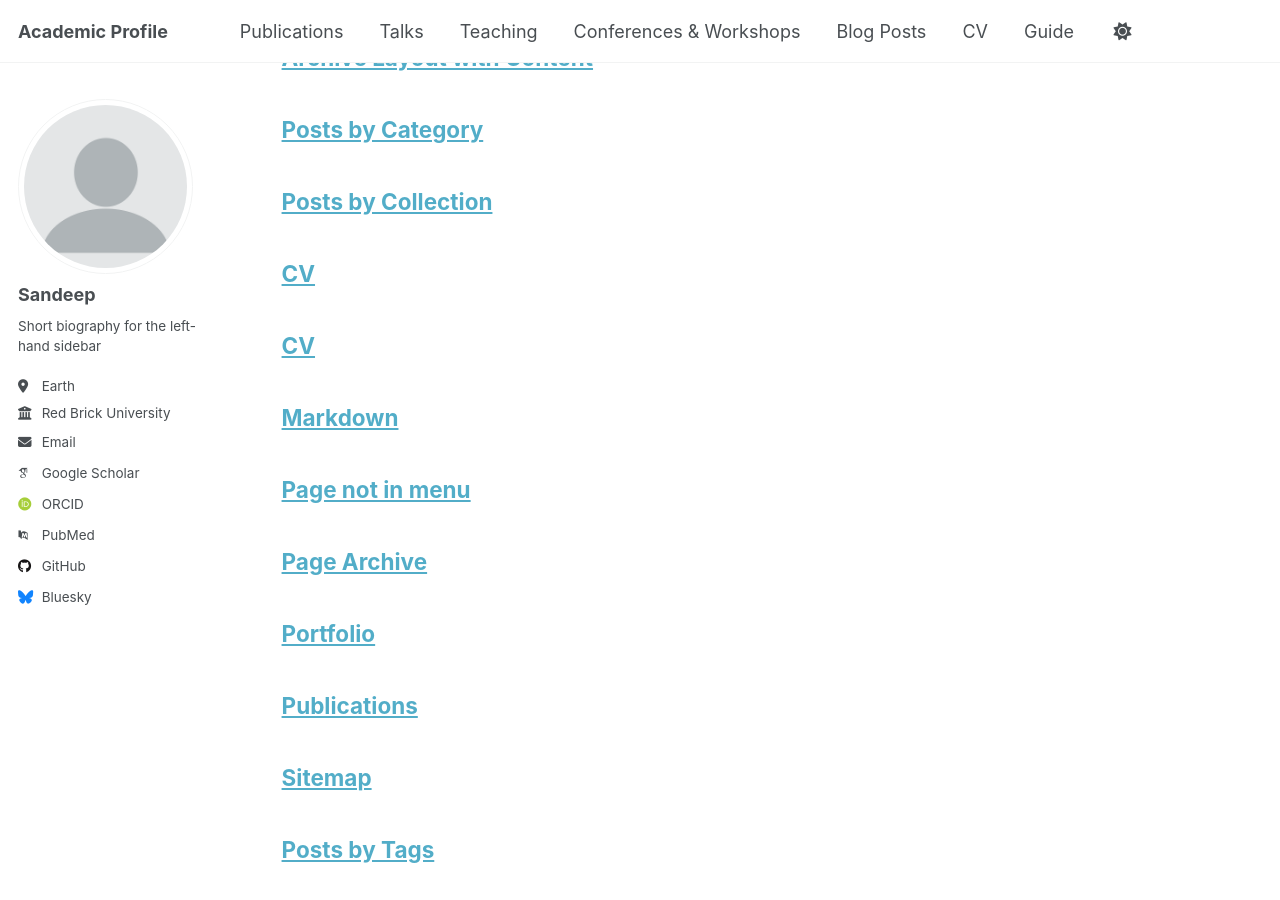
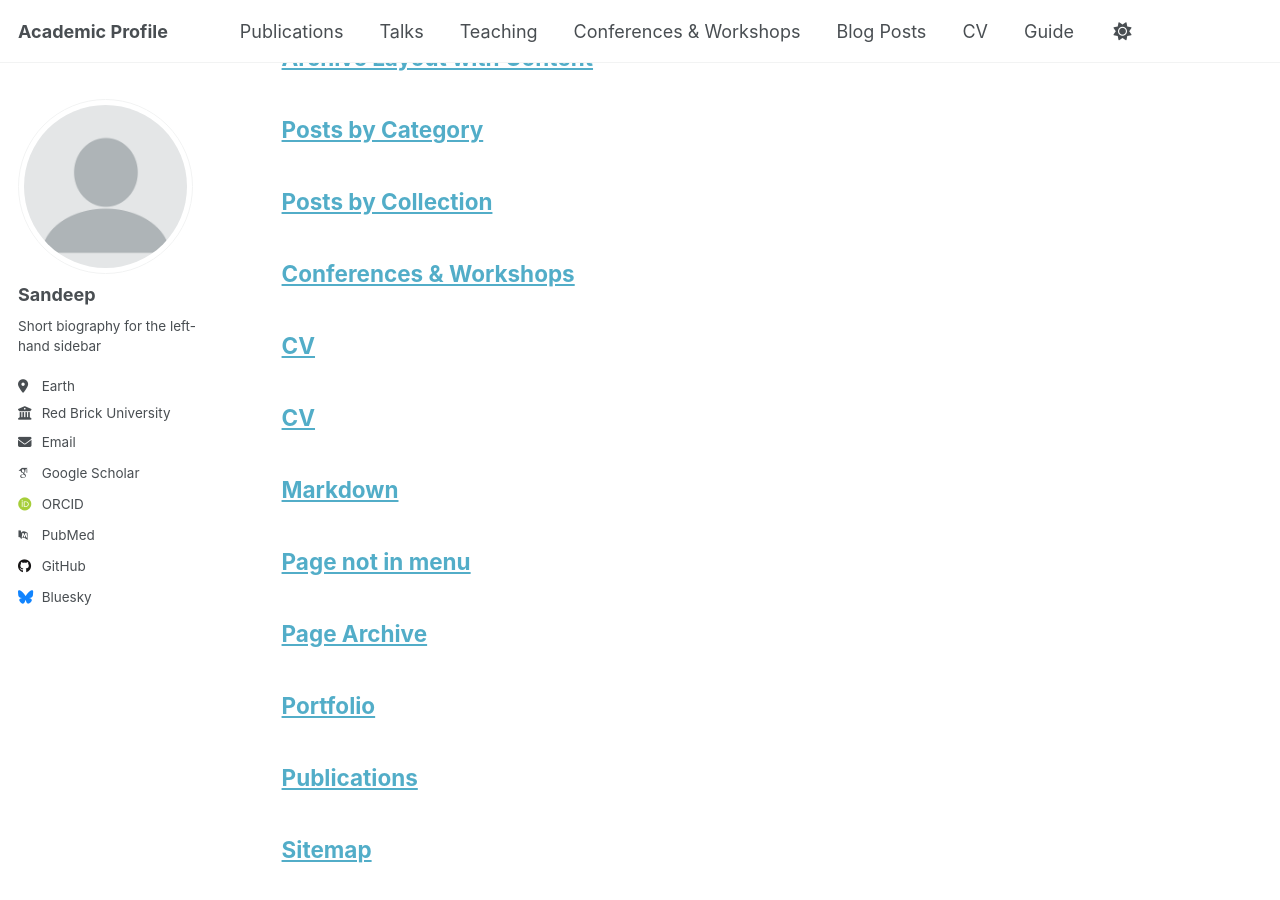
Before and after one commit to sandeepkajal912/sandeepkajal912.github.io, a Jekyll site: the page built from _pages/archive-layout-with-content.md, in a window 1280 px wide and 900 px high, scrolled down 4804 px. Built offline with Jekyll 4.4.1, drawn with Linux system fonts in a browser that asks for light colours; some web fonts are replaced.

Commit message:
Update conferences-workshops.md

```diff
--- a/_pages/conferences-workshops.md
+++ b/_pages/conferences-workshops.md
@@ -1,6 +1,5 @@
 ---
-layout: archive
-title: ""
+layout: conferences_workshops
+title: Conferences & Workshops
 permalink: /conferences-workshops/
-author_profile: true
 ---
```
